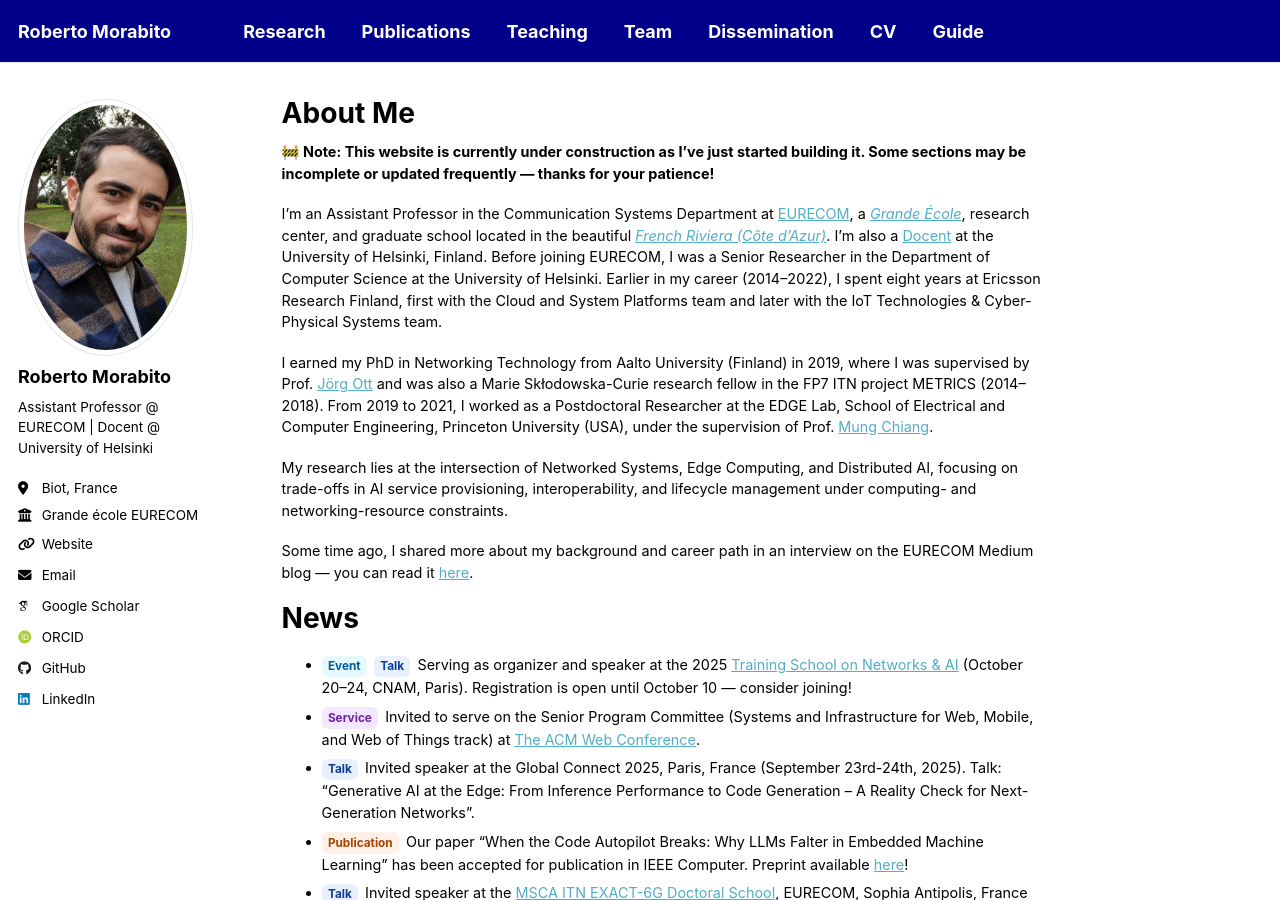
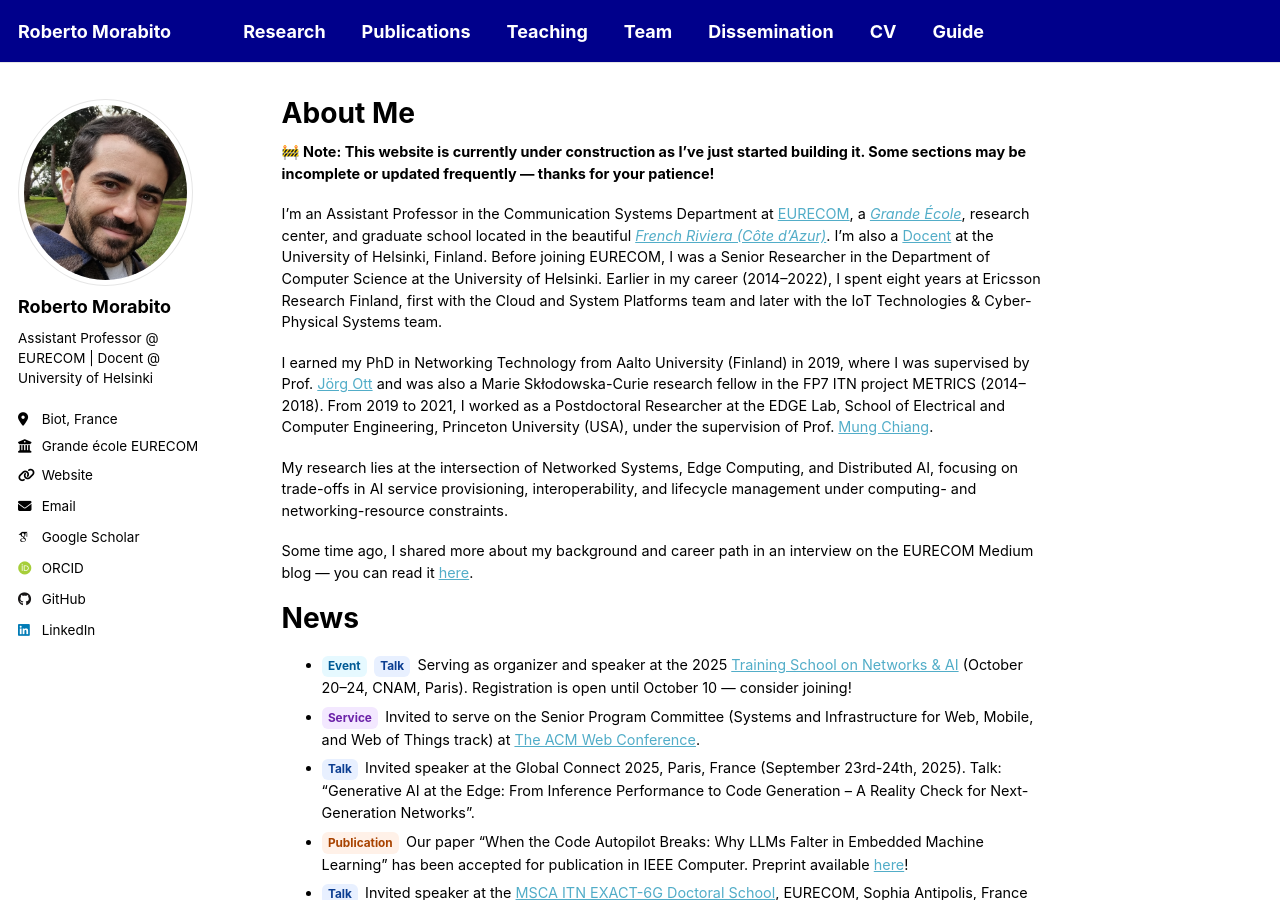
Before and after one commit to robertmora/robertmora.github.io, a Jekyll site: the page built from _pages/about.md, in a window 1280 px wide and 900 px high. Built offline with Jekyll 4.4.1, drawn with Linux system fonts in a browser that asks for light colours; some web fonts are replaced; a script that is not in the unit is left out.

Commit message:
Update _config.yml

```diff
--- a/_config.yml
+++ b/_config.yml
@@ -23,7 +23,7 @@ repository               : "academicpages/academicpages.github.io"
 #               Additional customization can be done by editing /_includes/author-profile.html
 author:
   # Biographic information
-  avatar           : "https://github.com/robertmora/robertmora.github.io/blob/master/images/mypic.jpg?raw=true"
+  avatar           : "https://github.com/robertmora/robertmora.github.io/blob/master/images/mypic2.jpg?raw=true"
   name             : "Roberto Morabito"
   pronouns         : # example: "she/her"
   bio              : "Assistant Professor @ EURECOM | Docent @ University of Helsinki"
```
